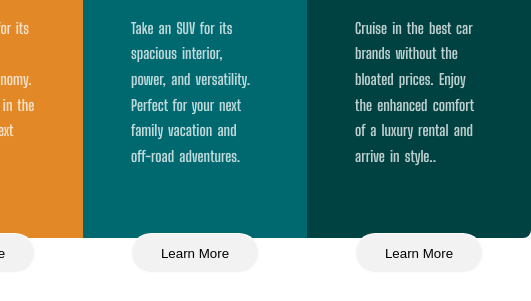
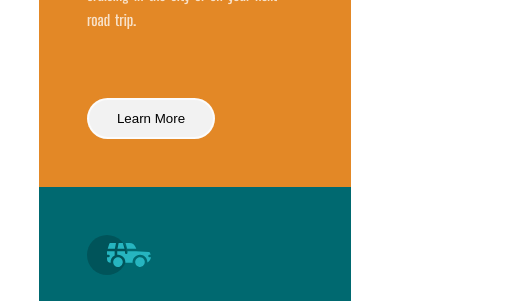
Before and after one commit to ChrisLee-04-20/Frontend-Practice, a plain HTML site: page Fontend Mentor Challenges/3-column-preview-card-component-main/index.html in a window 390 px wide. Shown: the part 353-654 px from the top of the page, 531 px wide, since content can reach past the window. Drawn offline with Linux system fonts and the light colour scheme.

Commit message:
support responsive design

```diff
--- a/Fontend Mentor Challenges/3-column-preview-card-component-main/style.css
+++ b/Fontend Mentor Challenges/3-column-preview-card-component-main/style.css
@@ -21,7 +21,7 @@ body {
 }
 
 .cards-container {
-    height: 50vh;
+    height: auto;
     margin: 20vh auto;
     width: 50vw;
     display: flex;
@@ -76,13 +76,13 @@ body {
     width: 8rem;
     margin-top: 2rem;
     border-radius: 1.3rem;
-    border: 1px solid var(--trans-while);
+    border: 2px solid var(--trans-while);
     background-color: var(--very-light-gray);
     padding: 0.7rem;
 }
 
 .btn:hover{
-    border: 1px solid var(--trans-while);
+    border: 2px solid var(--trans-while);
     background-color: var(--trans-while);
     cursor: pointer;
 }
@@ -111,3 +111,23 @@ body {
 .attribution a {
     color: hsl(228, 45%, 44%);
 }
+
+@media screen and (width < 481px) {
+    .cards-container {
+        flex-direction: column;
+        margin: 10vh auto;
+        width: 80vw;
+    }
+
+    .card {
+        width: inherit;
+    }
+
+    .card:first-child {
+        border-radius: 0.5rem 0.5rem 0 0;
+    }
+
+    .card:last-child {
+        border-radius: 0 0 0.5rem 0.5rem;
+    }
+}
```
